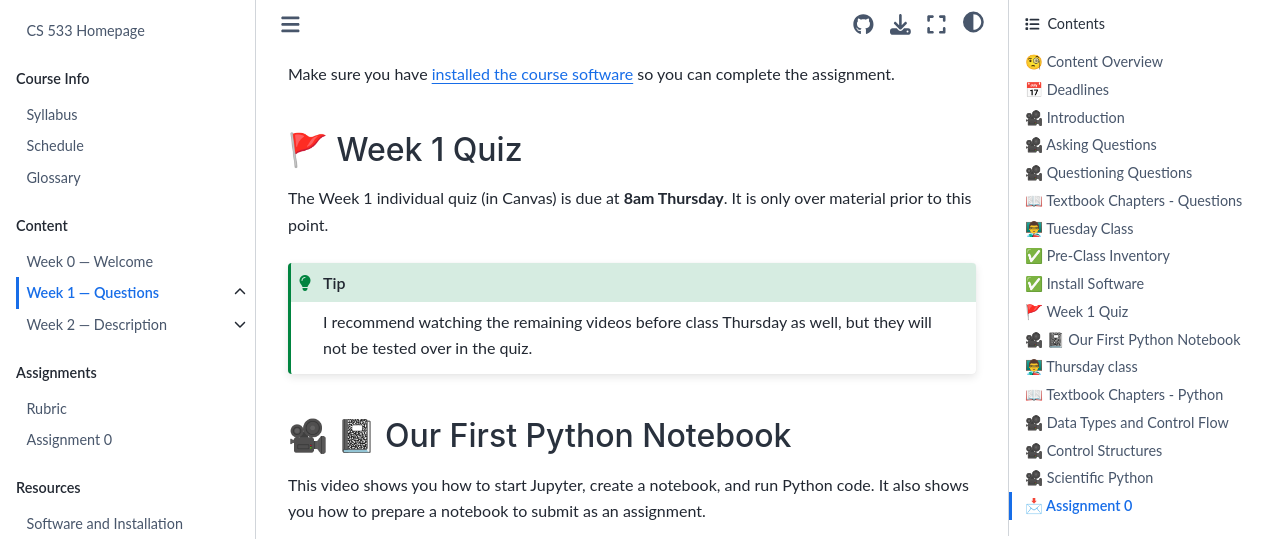
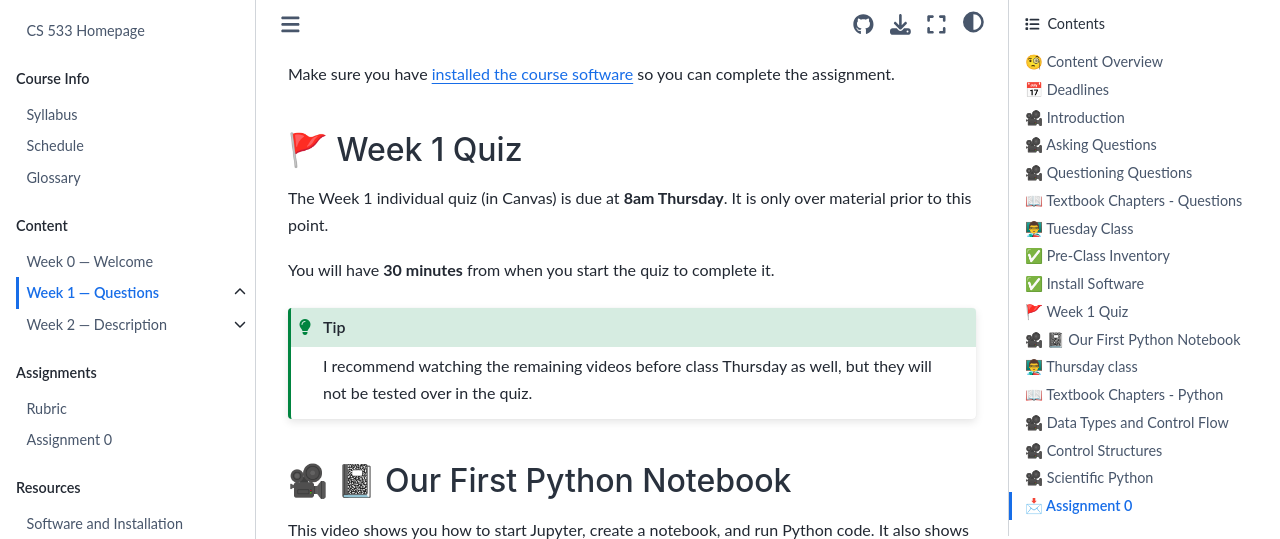
Before and after one commit to mdekstrand/cs533-web, a Jupyter Book: the page built from week1/index.md, in a window 1280 px wide and 900 px high, scrolled down 2325 px, cut to the strip 0-539 px from the top of the window. Built offline with Jupyter Book 1.0.4 settings and Sphinx 7.4.7 and the Sphinx Book theme 1.1.4, drawn with Linux system fonts in a browser that asks for light colours; pages that are not in the unit, such as notebooks, are missing from menus; cross-references to code outside the pages are shown as plain code; a style sheet for code colours, icons or effects is not loaded.

Commit message:
quiz time limit

```diff
--- a/week1/index.md
+++ b/week1/index.md
@@ -99,6 +99,8 @@ Make sure you have [installed the course software](../../resources/software.md)
 The Week 1 individual quiz (in Canvas) is due at **8am Thursday**.
 It is only over material prior to this point.
 
+You will have **30 minutes** from when you start the quiz to complete it.
+
 :::{tip}
 I recommend watching the remaining videos before class Thursday as well, but they will not
 be tested over in the quiz.
```
